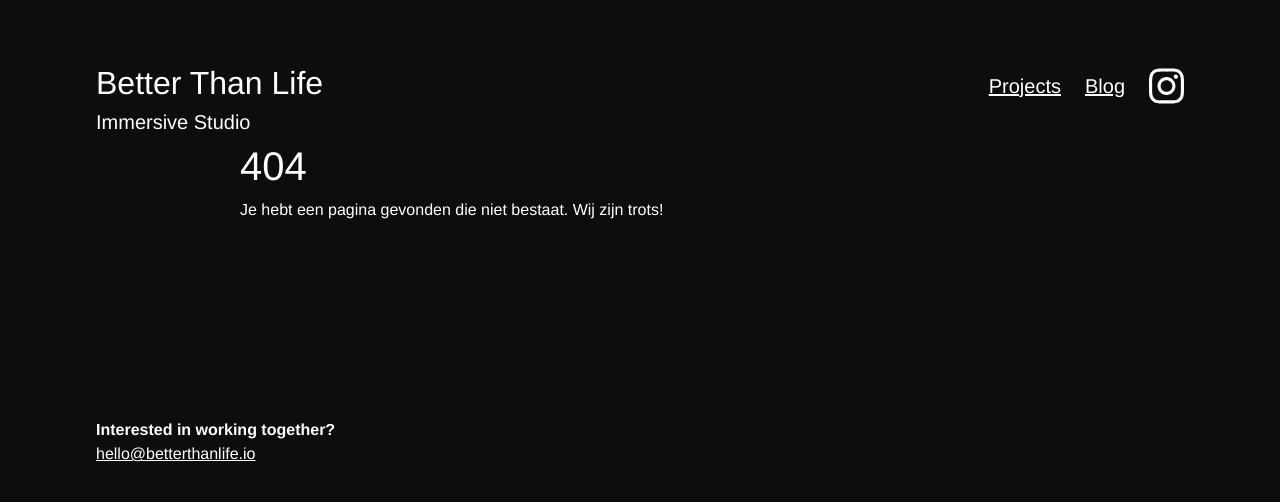
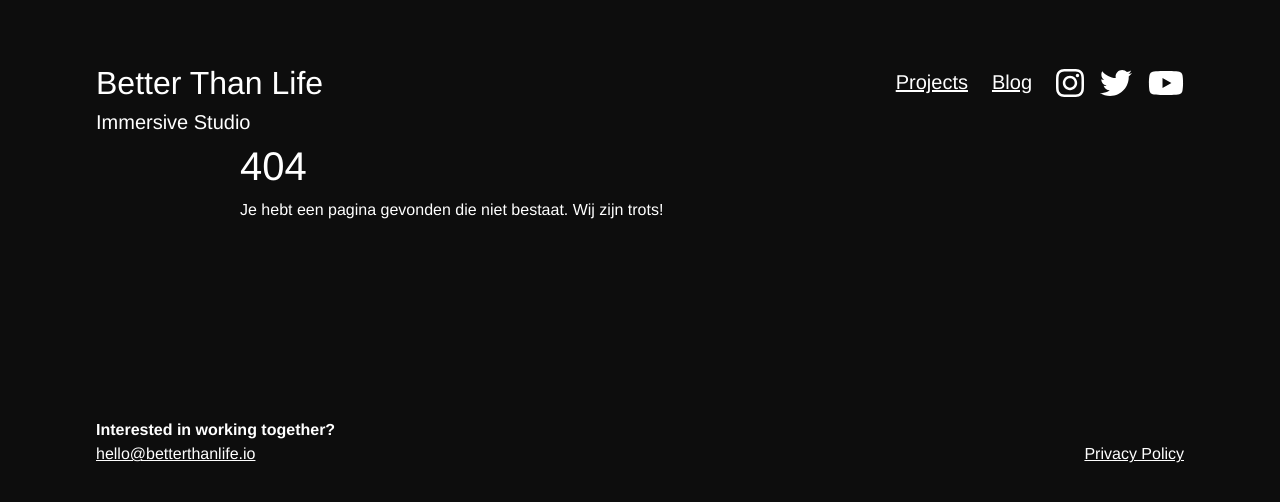
Before and after one commit to aijkoopmans/betterthanlife, a Jekyll site: the page built from 404.html, in a window 1280 px wide. Shown: the top 502 px of the page. Built offline with Jekyll 4.4.1, drawn with Linux system fonts in a browser that asks for light colours; nearby versions of some CDN libraries.

Commit message:
privacy policy

```diff
--- a/_includes/footer.html
+++ b/_includes/footer.html
@@ -1,4 +1,10 @@
-<footer class="d-none d-md-block">
-  <div class="font-weight-bold">Interested in working together?</div>
-  <a class="text-decoration-underline" href="mailto:hello@betterthanlife.io">hello@betterthanlife.io</a>
+<footer class="d-flex justify-content-between">
+  <div class="d-none d-md-block">
+    <div class="font-weight-bold">Interested in working together?</div>
+    <a class="text-decoration-underline" href="mailto:hello@betterthanlife.io">hello@betterthanlife.io</a>
+  </div>
+  <div class="">
+    <br>
+    <a class="text-decoration-underline" href="{{ site.baseurl }}/privacy_policy">Privacy Policy</a>
+  </div>
 </footer>
--- a/_includes/header.html
+++ b/_includes/header.html
@@ -9,8 +9,14 @@
     <div class="d-flex" style="margin-top: 2px">
       <a class="mr-2 mr-md-4 my-auto text-decoration-underline" href="{{ site.baseurl }}/projects">Projects</a>
       <a class="mr-2 mr-md-4 my-auto text-decoration-underline" href="{{ site.baseurl }}/blog">Blog</a>
-      <a target="_blank" class="icon" href="https://www.instagram.com/betterthanlife.io/">
+      <a target="_blank" class="icon mr-md-2" href="https://www.instagram.com/betterthanlife.io/">
         <img src="{{ site.baseurl }}/images/instagram.svg" alt="Logo Instagram">
+      </a>
+      <a target="_blank" class="icon mr-md-2" href="https://twitter.com/btl_sandwich">
+        <img src="{{ site.baseurl }}/images/twitter.svg" alt="Logo Twitter">
+      </a>
+      <a target="_blank" class="icon" href="https://www.youtube.com/channel/UCTlvXuo16nuocHptl7ypltw">
+        <img src="{{ site.baseurl }}/images/youtube.svg" alt="Logo Youtube">
       </a>
     </div>
   </nav>
--- a/css/style.scss
+++ b/css/style.scss
@@ -28,7 +28,7 @@ body{
 
 @include media-breakpoint-up(md) {
   .icon img{
-    height: 2.5rem;
+    height: 2rem;
   }
 }
 
```
Also changed, not shown: privacy_policy.html (added, +9 -0 lines), images/twitter.svg (added), images/youtube.svg (added), 1 other file.
